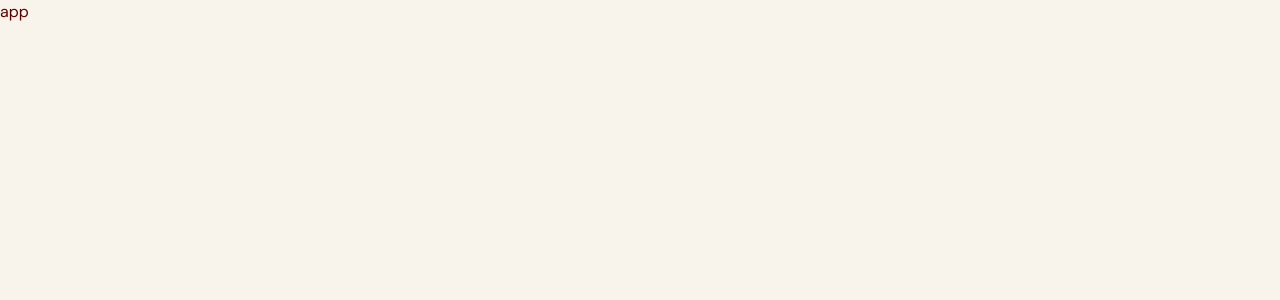
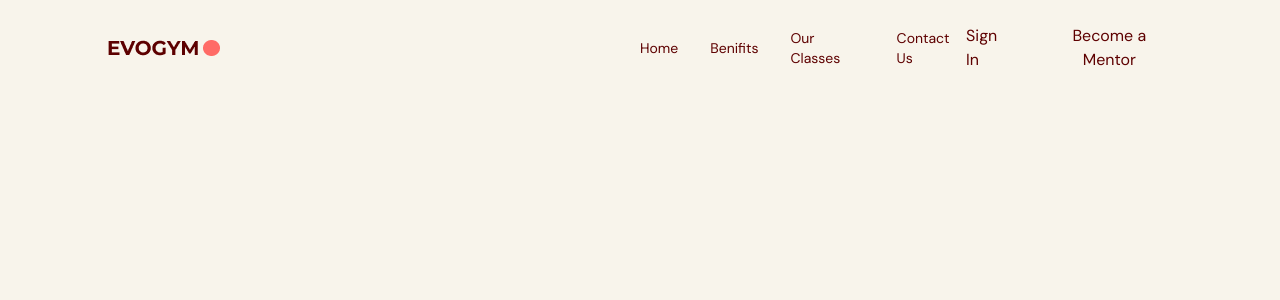
Before and after one commit to Ishu070303/fitness-app, a React (Vite) app: page / in a window 1280 px wide. Shown: the top 300 px of the page. Built offline with nearby package versions, Linux system fonts and the light colour scheme.

Commit message:
added navbar

```diff
--- a/src/App.tsx
+++ b/src/App.tsx
@@ -1,5 +1,14 @@
+import Navbar from "@/scenes/navbar"
+import { useState } from "react";
+
 function App() {
-  return <div className="app bg-gray-20">app</div>
+
+  // Type for usestate in ts typescript language
+  const [selectedPage, setSelectedPage] = useState<string>("home");
+
+  return <div className="app bg-gray-20">
+    <Navbar selectedPage={selectedPage} setSelectedPage={setSelectedPage} />
+  </div>
 }
 
 export default App;
--- /dev/null
+++ b/src/scenes/navbar/Link.tsx
@@ -0,0 +1,28 @@
+import AnchorLink from "react-anchor-link-smooth-scroll"
+
+type Props = {
+    page: string; //you have to tell the type of the props you passes
+    selectedPage : string;
+    setSelectedPage : (value: string) => void;
+}
+
+const Link = ({
+    page,
+    selectedPage,
+    setSelectedPage,
+}: Props) => {
+
+   //everytime we gotta sapce it cgonna remove it.
+  const lowerCasePage = page.toLowerCase().replace(/ /g, "");
+  return (
+    <AnchorLink
+    className={`${selectedPage == lowerCasePage} ? "text-primary-500" : ""
+    transition duration-500 hover:text-primary-300`}
+    href={`#${lowerCasePage}`}
+    onClick={() => setSelectedPage(lowerCasePage)}>
+        {page}
+    </AnchorLink>
+  )
+}
+
+export default Link
--- /dev/null
+++ b/src/scenes/navbar/index.tsx
@@ -0,0 +1,67 @@
+import { useState} from 'react';
+import { Bars3Icon, XMarkIcon } from '@heroicons/react/20/solid';
+import Logo from '@/assets/logo.png';
+import Link from './Link';
+
+type Props = {
+    selectedPage : string;
+    setSelectedPage : (value: string) => void;
+}
+
+const Navbar = ({
+    selectedPage,
+    setSelectedPage
+}: Props) => {
+
+    const flexBetween = "flex items-center justify-between";
+
+    return <nav>
+        {/*z index (z-30) so that it popps up before everything else, py-6 means padding up and down */}
+        <div className={`${flexBetween} fixed top-0 z-30 w-full py-6`}>
+            <div className={`${flexBetween} mx-auto w-5/6`}>
+                {/* LEFT SIDE */}
+                <div className={`${flexBetween} w-full gap-16`}>
+                   <img alt='logo' src={Logo}/>
+                </div>
+
+                 {/* RIGHT SIDE */}
+                 <div className={`${flexBetween} w-full`}>
+                    <div className={`${flexBetween} gap-8 text-sm`}>
+                        <Link
+                        page="Home"
+                        selectedPage={selectedPage}
+                        setSelectedPage={setSelectedPage}
+                        />
+
+                        <Link
+                        page= "Benifits"
+                        selectedPage={selectedPage}
+                        setSelectedPage={setSelectedPage}
+                        />
+
+                        <Link
+                        page="Our Classes"
+                        selectedPage={selectedPage}
+                        setSelectedPage={setSelectedPage}
+                        />
+
+                        <Link
+                        page="Contact Us"
+                        selectedPage={selectedPage}
+                        setSelectedPage={setSelectedPage}
+                        />
+
+                    </div>
+                    <div className={`${flexBetween} gap-8`}>
+                        <p>Sign In</p>
+                        <button>Become a Mentor</button>
+                    </div>
+                 </div>
+
+            </div>
+
+        </div>
+    </nav>
+}
+
+export default Navbar;
```
